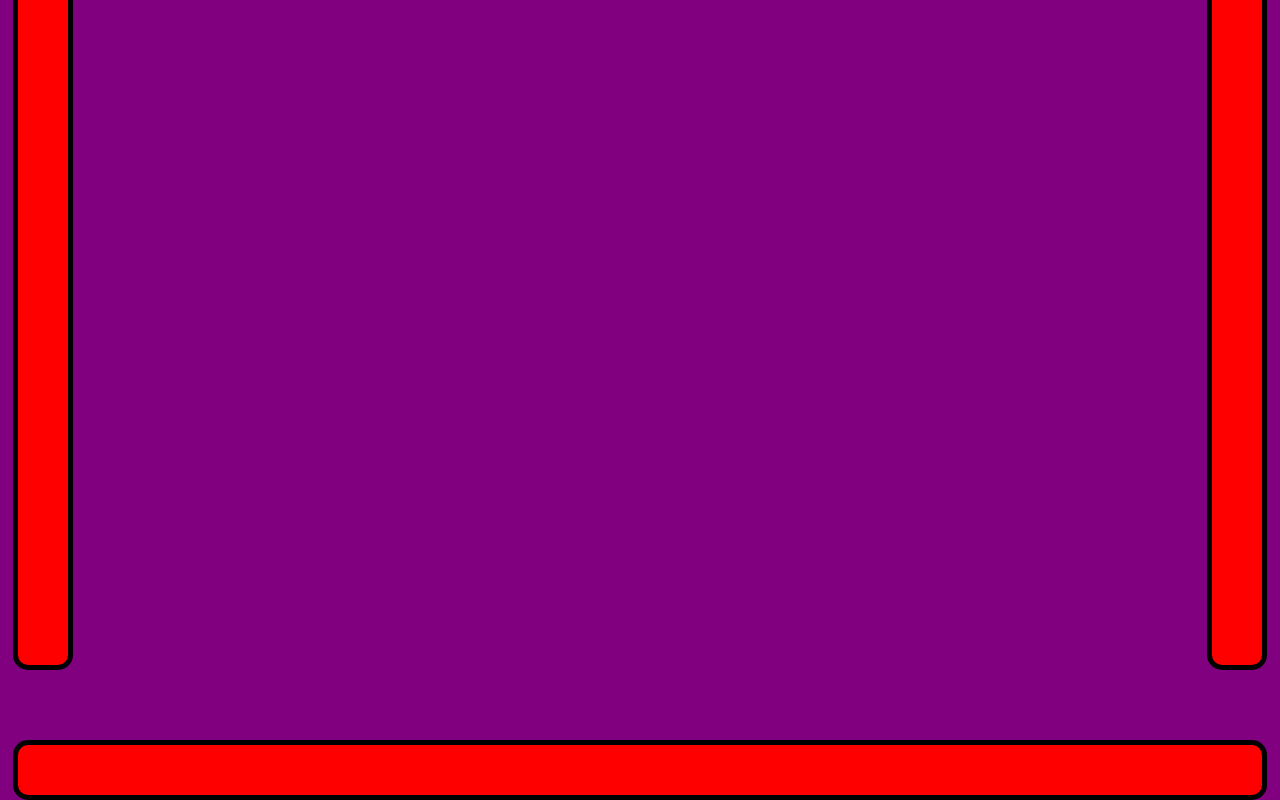
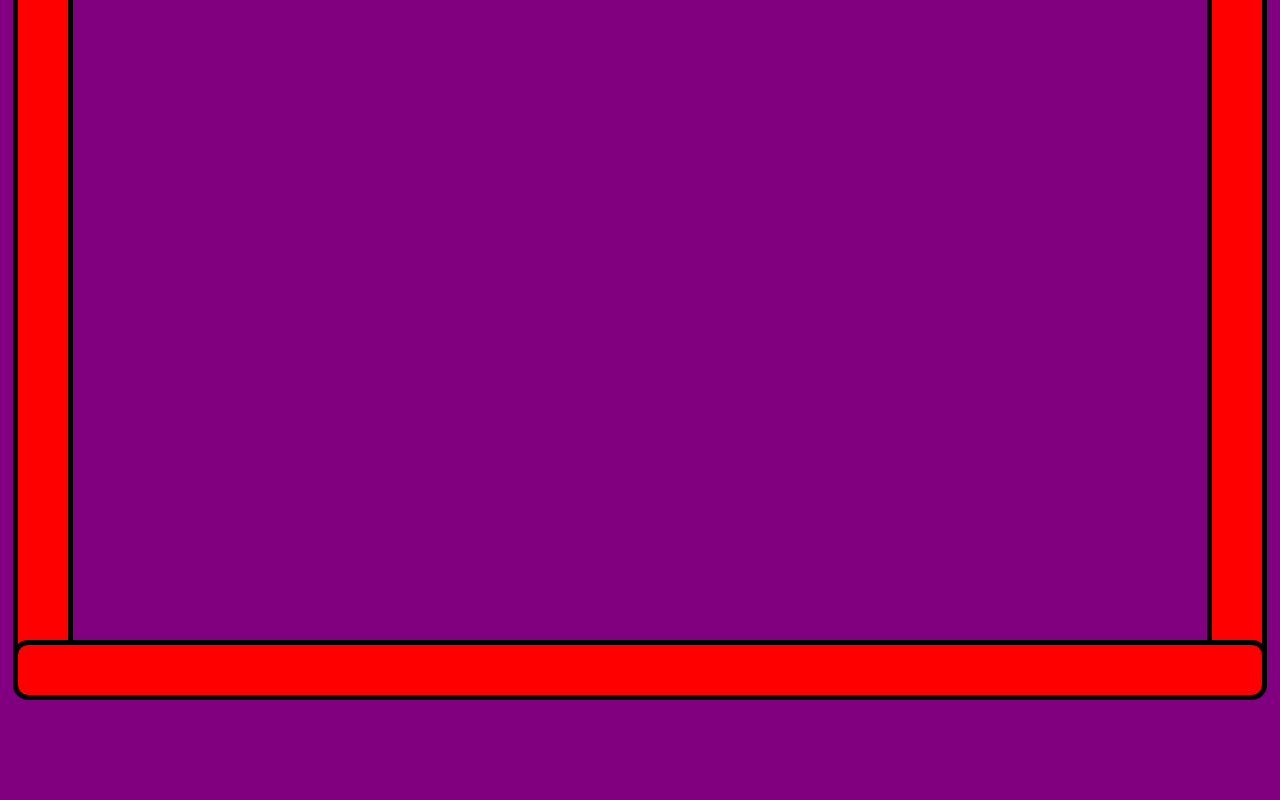
Before and after one commit to Ekulw/austin, a plain HTML site: page index.html in a window 1280 px wide. Shown: the part 512-1312 px from the top of the page. After the commit the page ends 1212 px from the top, so only its background shows below. Drawn offline with Linux system fonts and the light colour scheme.

Commit message:
Update stylesheet.css

```diff
--- a/stylesheet.css
+++ b/stylesheet.css
@@ -44,5 +44,5 @@ li{
 #footer{
   height:50px;
   position:relative;
-  margin-top:1100px;
+  margin-top:1000px;
 }
```
